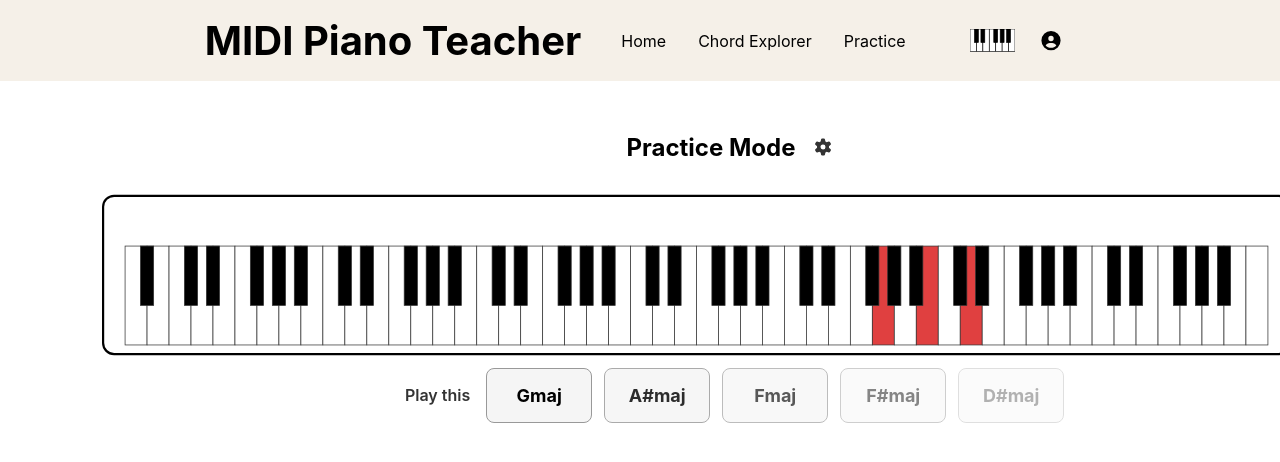
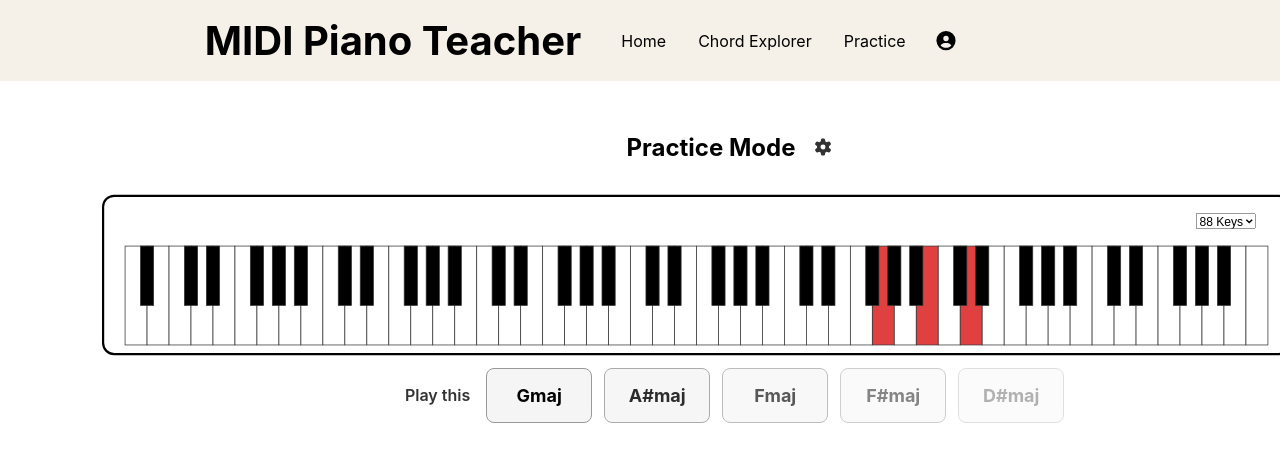
Before and after one commit to mjosephs1/midi-piano-teacher-web, a React (Create React App) app: page /practice-chords/practice in a window 1280 px wide. Shown: the top 462 px of the page. Built offline with nearby package versions, Linux system fonts and the light colour scheme.

Commit message:
Add key selector to the Practice Mode keyboard, remove the key selector from the app header

```diff
--- a/src/App.css
+++ b/src/App.css
@@ -102,21 +102,6 @@
   align-self: auto;
 }
 
-.header-buttons {
-  display: flex;
-  gap: 0;
-  align-items: stretch;
-  align-self: stretch;
-  margin-left: auto;
-}
-
-.settings-wrapper {
-  position: relative;
-  display: flex;
-  align-items: stretch;
-  align-self: stretch;
-}
-
 .settings-button {
   display: flex;
   align-items: center;
@@ -134,20 +119,6 @@
 
 .settings-button:hover {
   color: #b02828;
-}
-
-.settings-panel {
-  position: absolute;
-  top: 100%;
-  left: 50%;
-  transform: translateX(-50%);
-  background: #f5f0e8;
-  border: 1px solid #d0c8bc;
-  border-top: none;
-  border-radius: 0;
-  box-shadow: 0 4px 8px rgba(0, 0, 0, 0.12);
-  z-index: 100;
-  min-width: 240px;
 }
 
 .App .status {
--- a/src/App.tsx
+++ b/src/App.tsx
@@ -1,9 +1,8 @@
 import './App.css';
 import type { FC } from 'react';
-import { useEffect, useRef, useState } from 'react';
+import { useEffect, useState } from 'react';
 import { Routes, Route, Link } from 'react-router-dom';
 import { Home } from './pages/Home';
-import { Settings, KEYBOARD_SIZES } from './pages/Settings';
 import { ChordExplorer } from './pages/ChordExplorer';
 import { PracticeMode } from './pages/PracticeMode';
 import { TimedMode } from './pages/TimedMode';
@@ -11,7 +10,6 @@ import { HighScores } from './pages/HighScores';
 import { Progress } from './pages/Progress';
 import { FontAwesomeIcon } from '@fortawesome/react-fontawesome'
 import { library } from '@fortawesome/fontawesome-svg-core'
-import { PianoIcon } from './components/PianoIcon';
 
 /* import all the icons in Free Solid, Free Regular, and Brands styles */
 import { faGear, faCircleUser, faRankingStar, faChartLine } from '@fortawesome/free-solid-svg-icons'
@@ -34,9 +32,6 @@ const App: FC = () => {
     }
     return 88;
   });
-  const [settingsOpen, setSettingsOpen] = useState(false);
-  const settingsWrapperRef = useRef<HTMLDivElement>(null);
-
   useEffect(() => {
     document.title = 'MIDI Piano Teacher';
   }, []);
@@ -48,16 +43,6 @@ const App: FC = () => {
       // localStorage unavailable, skip persistence
     }
   }, [numKeys]);
-
-  useEffect(() => {
-    const handleClickOutside = (e: MouseEvent) => {
-      if (settingsWrapperRef.current && !settingsWrapperRef.current.contains(e.target as Node)) {
-        setSettingsOpen(false);
-      }
-    };
-    document.addEventListener('mousedown', handleClickOutside);
-    return () => document.removeEventListener('mousedown', handleClickOutside);
-  }, []);
 
   return (
     <div className="App">
@@ -73,26 +58,6 @@ const App: FC = () => {
               <Link to="/practice-chords/timed">Timed Mode</Link>
             </div>
           </div>
-        </nav>
-        <div className="header-buttons">
-          <div className="settings-wrapper" ref={settingsWrapperRef}>
-            <button
-              className="settings-button"
-              onClick={() => setSettingsOpen(prev => !prev)}
-              aria-expanded={settingsOpen}
-            >
-              <PianoIcon pianoIconWidth={45} />
-            </button>
-            {settingsOpen && (
-              <div className="settings-panel">
-                <Settings
-                  numKeys={numKeys}
-                  onNumKeysChange={setNumKeys}
-                  keyboardSizes={KEYBOARD_SIZES}
-                />
-              </div>
-            )}
-          </div>
           <div className="user-menu">
             <button className="settings-button">
               <FontAwesomeIcon icon={faCircleUser} />
@@ -102,13 +67,13 @@ const App: FC = () => {
               <Link to="/practice-chords/progress"><FontAwesomeIcon icon={faChartLine} /> Progress</Link>
             </div>
           </div>
-        </div>
+        </nav>
       </header>
 
       <Routes>
         <Route path="/" element={<Home numKeys={numKeys} onNumKeysChange={setNumKeys} />} />
         <Route path="/chord-explorer" element={<ChordExplorer/>} />
-<Route path="/practice-chords/practice" element={<PracticeMode numKeys={numKeys} />} />
+<Route path="/practice-chords/practice" element={<PracticeMode numKeys={numKeys} onNumKeysChange={setNumKeys} />} />
         <Route path="/practice-chords/timed" element={<TimedMode />} />
         <Route path="/practice-chords/high-scores" element={<HighScores />} />
         <Route path="/practice-chords/progress" element={<Progress />} />
--- a/src/pages/PracticeMode.tsx
+++ b/src/pages/PracticeMode.tsx
@@ -24,9 +24,10 @@ function clampToKeyboard(chord: Chord, baseNote: number, pianoLow: number, piano
 
 interface PracticeModeProps {
   numKeys: number;
+  onNumKeysChange: (numKeys: number) => void;
 }
 
-export const PracticeMode: FC<PracticeModeProps> = ({ numKeys }) => {
+export const PracticeMode: FC<PracticeModeProps> = ({ numKeys, onNumKeysChange }) => {
   const [config, setConfig] = useState<PracticeConfig>(() => {
     try {
       const stored = localStorage.getItem(PracticeConfig.STORAGE_KEY);
@@ -164,7 +165,7 @@ export const PracticeMode: FC<PracticeModeProps> = ({ numKeys }) => {
         </div>
       </div>
       <div className="piano-with-octave">
-        <VirtualPiano numKeys={numKeys} pressedNotes={currentChordNotes} secondaryPressedNotes={pressedNotes} />
+        <VirtualPiano numKeys={numKeys} pressedNotes={currentChordNotes} secondaryPressedNotes={pressedNotes} showSettings={true} onNumKeysChange={onNumKeysChange} />
         <div className="octave-section">
           <span className="octave-label">Octave {Math.floor(baseNote / 12) - 1}</span>
           <button
```
Also changed, not shown: 1 other file (tests, documents, lock files or other folders).
